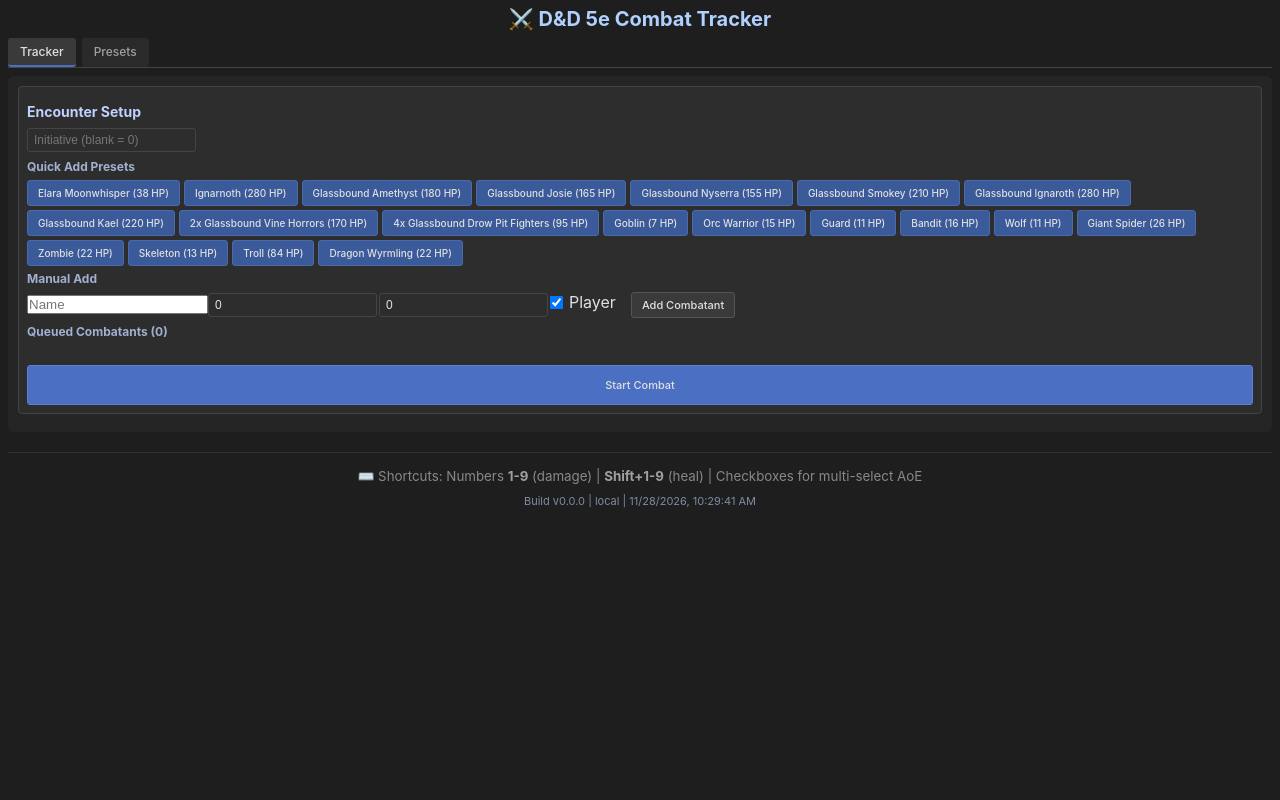
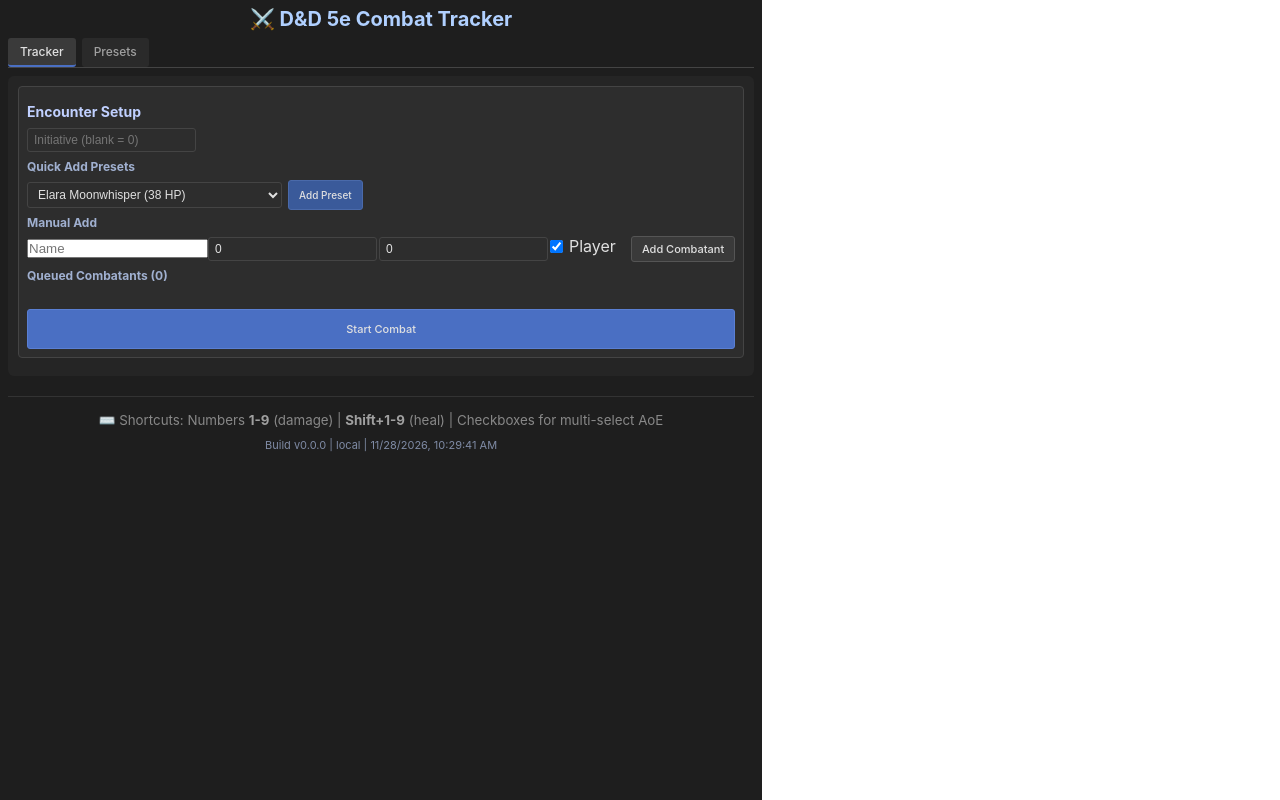
Before and after one commit to kanerunyon-crypto/dnd-combat-tracker-v0.a, a React (Vite) app: page / in a window 1280 px wide. Built offline with nearby package versions, Linux system fonts and the light colour scheme; the HTML template or start-up script is replaced by a standard one.

Commit message:
Change quick add presets to dropdown selectors

```diff
--- a/src/App.jsx
+++ b/src/App.jsx
@@ -24,6 +24,7 @@
   const [damageByType, setDamageByType] = useState({})
   const [searchQuery, setSearchQuery] = useState('')
   const [filterDeadOnly, setFilterDeadOnly] = useState(false)
+  const [setupPresetKey, setSetupPresetKey] = useState('')
   const [trackerPresetKey, setTrackerPresetKey] = useState('')
   const [trackerInitiative, setTrackerInitiative] = useState('')
   const [trackerNewCombatant, setTrackerNewCombatant] = useState({ name: '', initiative: 0, maxHp: 0, isPlayer: true })
@@ -53,11 +54,11 @@
   }, [])
 
   useEffect(() => {
-    if (!trackerPresetKey) {
+    if (!setupPresetKey) {
       const firstPresetKey = Object.keys(presets)[0]
-      if (firstPresetKey) setTrackerPresetKey(firstPresetKey)
+      if (firstPresetKey) setSetupPresetKey(firstPresetKey)
     }
-  }, [presets, trackerPresetKey])
+  }, [presets, setupPresetKey])
 
   useEffect(() => {
     if (!trackerPresetKey) {
@@ -629,11 +630,12 @@
 
               <h3>Quick Add Presets</h3>
               <div className="preset-buttons">
-                {Object.entries(presets).map(([key, preset]) => (
-                  <button key={key} onClick={() => addPresetCombatant(key)} className="preset-btn">
-                    {preset.name} ({preset.maxHp} HP)
-                  </button>
-                ))}
+                <select value={setupPresetKey} onChange={e => setSetupPresetKey(e.target.value)}>
+                  {Object.entries(presets).map(([key, preset]) => (
+                    <option key={key} value={key}>{preset.name} ({preset.maxHp} HP)</option>
+                  ))}
+                </select>
+                <button onClick={() => addPresetCombatant(setupPresetKey)} className="preset-btn" disabled={!setupPresetKey}>Add Preset</button>
               </div>
 
               <h3>Manual Add</h3>
@@ -669,15 +671,16 @@
               <div className="controls">
             <div className="section">
               <h2>Add To Combat</h2>
-              <input type="number" placeholder="Initiative (blank = 0)" value={newInitiative} onChange={e => setNewInitiative(e.target.value)} />
+              <input type="number" placeholder="Initiative (blank = 0)" value={trackerInitiative} onChange={e => setTrackerInitiative(e.target.value)} />
 
               <h3>Quick Add Presets</h3>
               <div className="preset-buttons">
-                {Object.entries(presets).map(([key, preset]) => (
-                  <button key={key} onClick={() => addPresetCombatant(key)} className="preset-btn">
-                    {preset.name} ({preset.maxHp} HP)
-                  </button>
-                ))}
+                <select value={trackerPresetKey} onChange={e => setTrackerPresetKey(e.target.value)}>
+                  {Object.entries(presets).map(([key, preset]) => (
+                    <option key={key} value={key}>{preset.name} ({preset.maxHp} HP)</option>
+                  ))}
+                </select>
+                <button onClick={addPresetCombatantToTracker} className="preset-btn" disabled={!trackerPresetKey}>Add Preset</button>
               </div>
 
               <h3>Manual Add</h3>
```
